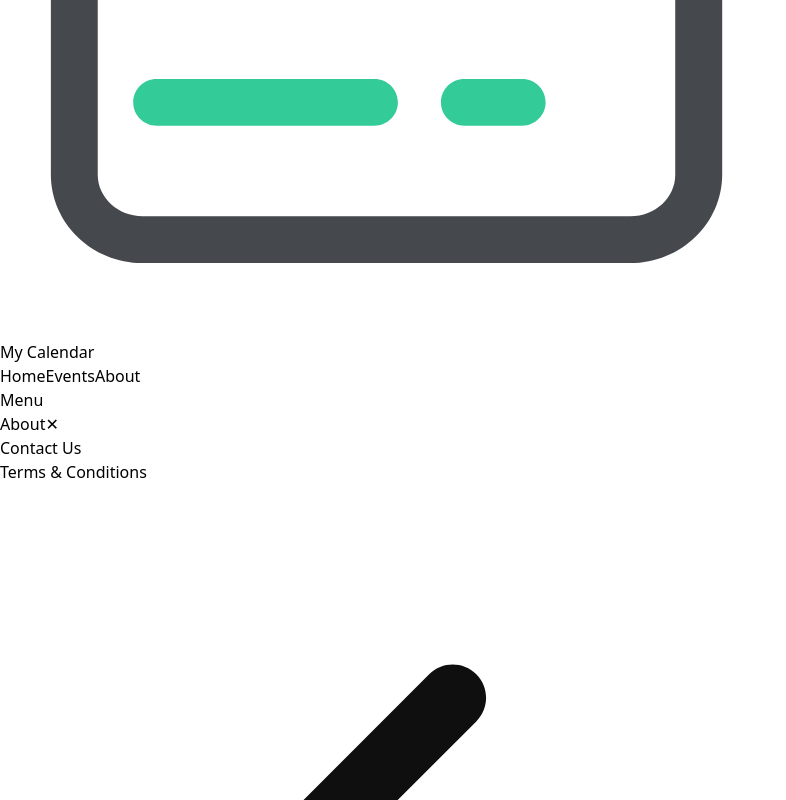
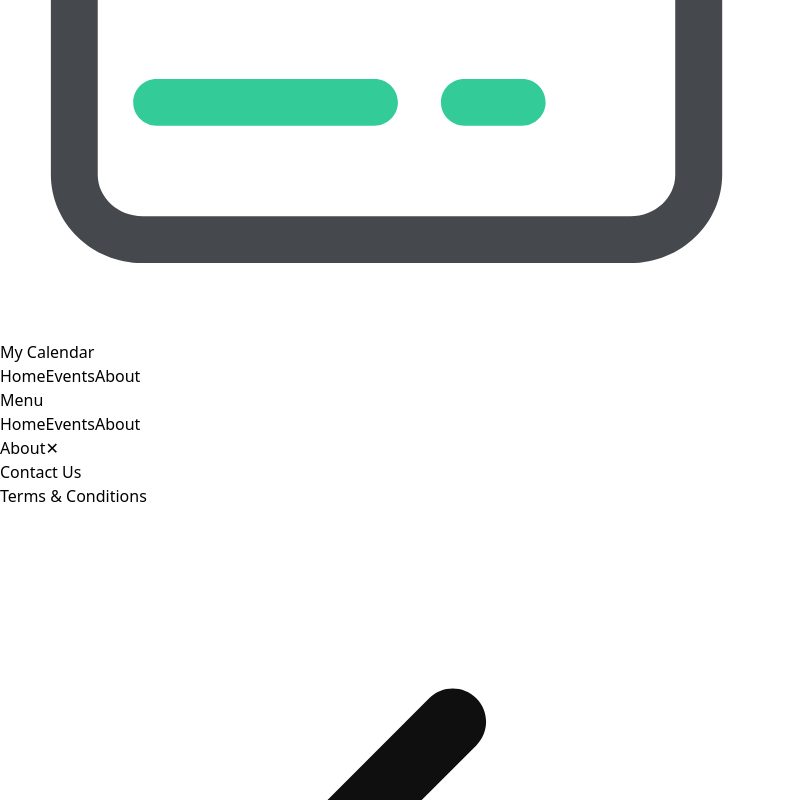
Before and after one commit to Arpit-paliwal555/Calender, a React (Vite) app: page / in a window 1280 px wide. Both pictures are taken after a click on the button "Menu". Shown: the part 460-1260 px from the top of the page, without its empty margins (0-786 px from the left). Built offline with nearby package versions, Linux system fonts and the light colour scheme.

Commit message:
fixed the events of the day issue.

```diff
--- a/src/components/Calendar.jsx
+++ b/src/components/Calendar.jsx
@@ -44,7 +44,7 @@ const Calender = () => {
             temp[event.date].push(event);
             console.log("eventdate:", event.date);
         });
-        //empty cells before the first day
+        //empty cells before start day
         for(let i=0;i<startDay;i++){
             cells.push(<div key={`empty-${i}`} className="bg-transparent"></div>);
         }
@@ -54,7 +54,7 @@ const Calender = () => {
                 days.map((day, index) => (
                     <Link key={index} to={`/day/${day.id}`}>
                         <div key={index} className="border border-gray-300 rounded-lg p-4 h-32 flex flex-col justify-start items-start hover:bg-zinc-200 transition">
-                        <div className="font-medium text-lg">{index+1}</div>
+                        <div className={`font-medium text-lg ${day.dayName=='Sun'?'text-emerald-600' : ''}`}>{index+1}</div>
 
                         {temp[day.id]?.length>0?(
                             <>
@@ -92,9 +92,9 @@ const Calender = () => {
                 {/*need to add month/year selectors */}
             </div>
             {/*day names*/}
-            <div className="grid grid-cols-7 gap-2 text-center font-medium text-grey-700 mb-2">
+            <div className="grid grid-cols-7 gap-2 text-center font-medium mb-2">
                 {daysOfWeek.map((day)=>(
-                    <div key={day}>{day}</div>
+                    <div key={day} className={`text-grey-700 ${day === 'Sun' ? 'text-emerald-600' : ''}`}>{day}</div>
                 ))}
             </div>
             {/*calendar grid*/}
--- a/src/components/Day.jsx
+++ b/src/components/Day.jsx
@@ -2,6 +2,7 @@ import {useState, useRef, useEffect} from "react";
 import EventForm from "./EventForm.jsx";
 import { useParams } from "react-router-dom";
 import { useEventsContext } from "../contexts/EventsContext.jsx";
+import { fi } from "date-fns/locale";
 
 const Day = ()=>{
     const [showForm,setShowForm] = useState(false);
@@ -21,18 +22,24 @@ const Day = ()=>{
         setSelectedDate(dayId);
         setShowForm(true);
     };
+    useEffect(() => {
+        const filteredEvents = events.filter(event => event.date === selectedDate);
+        setEventsByDay(filteredEvents);
+    }, [events, selectedDate]);
 
     useEffect(() => {
-        setEventsByDay(events.filter(event => event.date === selectedDate));
         const temp = {};
-        events.forEach(event => {
+        if(eventsByDay.length===0){
+            console.log("No events for this day");
+        }
+        eventsByDay.forEach(event => {
             const hour = new Date(`${event.date}T${event.time}`).getHours();
             if (!temp[hour]) temp[hour] = [];
             temp[hour].push(event);
         });
         setEventsByHour(temp);
 
-    }, [events])
+    }, [eventsByDay])
 
     // Close modal when clicking outside
     useEffect(() => {
--- a/src/components/Navbar.jsx
+++ b/src/components/Navbar.jsx
@@ -4,6 +4,9 @@ import React from 'react';
 
 const Navbar = ()=>{
     const [isOpen, setIsOpen] = React.useState(false);
+    const [menuOpen, setMenuOpen] = React.useState(false);
+
+    const onMenuClick = () => setMenuOpen(!menuOpen);
 
     const onClose = () => setIsOpen(false);
     const onOpen = () => setIsOpen(true);
@@ -27,7 +30,23 @@ const Navbar = ()=>{
                         <button className='text-zinc-100 hover:text-zinc-300' onClick={onOpen}>About</button>
                     </div>
                     <div className="md:hidden">
-                      <button className="text-blue-100">Menu</button>
+                      <button className="text-blue-100" onClick={onMenuClick}>Menu</button>
+                      {menuOpen && (
+                            <div className="mt-2 flex flex-col space-y-2">
+                            <Link to="/" className="text-zinc-100 hover:text-zinc-300">
+                                Home
+                            </Link>
+                            <Link to="/events" className="text-zinc-100 hover:text-zinc-300">
+                                Events
+                            </Link>
+                            <button
+                                className="text-zinc-100 hover:text-zinc-300"
+                                onClick={onOpen}
+                            >
+                                About
+                            </button>
+                            </div>
+                        )}
                     </div>
                 </nav>
             </header>
--- a/src/utils/DateUtils.js
+++ b/src/utils/DateUtils.js
@@ -15,6 +15,7 @@ const generateDays = (year, month) => {
     const days = eachDayOfInterval({ start, end }).map((date) => ({
         id: format(date, 'yyyy-MM-dd'), // e.g., "2025-10-08"
         label: format(date, 'EEE dd'),  // e.g., "Wed 08"
+        dayName: format(date, 'EEE'), // e.g., "Wed"
     }));
 
     return days;
```
